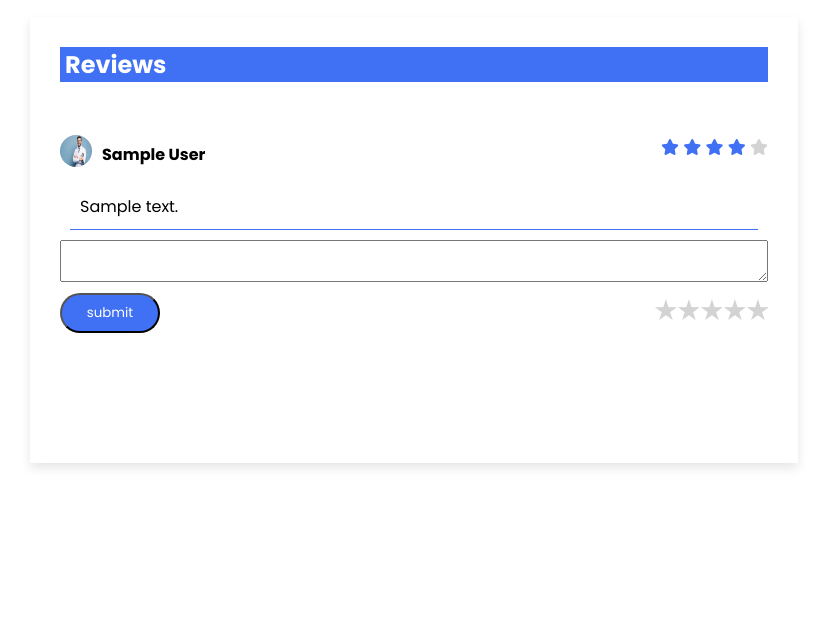
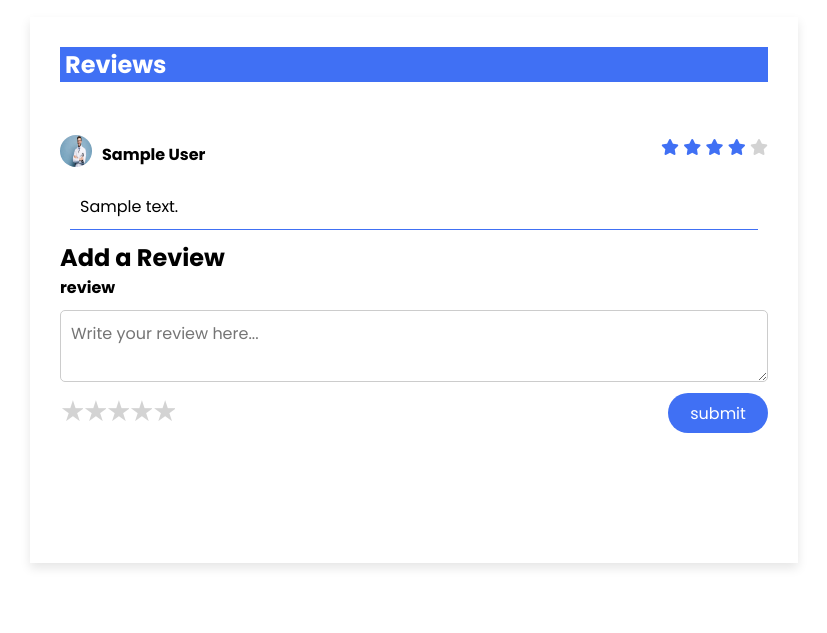
Before and after one commit to MOHAMedelhennawy/Healixra, a Flask app: template templates/doctor_profile.html in a window 1280 px wide. Shown: the part 755-1388 px from the top of the page, without its empty margins (40-867 px from the left). Before the commit the page ends 1223 px from the top, so only its background shows below. Run offline with Flask 3, Linux system fonts and the light colour scheme; tables that the repository leaves empty hold one stand-in row (values such as "Sample post"); the template is opened without the code that fills it: values that come from a table or form of the project are taken from there, most other values are stand-ins (such as "Sample title", 1, 10 or a date in 2020); grey boxes marked "Sample" are stand-in pictures.

Commit message:
Fix rating review, to send stars rating to database

```diff
--- a/models/review.py
+++ b/models/review.py
@@ -5,7 +5,8 @@ from models.base_model import BaseModel
 from sqlalchemy import Column, String, Integer, Text, ForeignKey
 from models.base_model import db
 from flask_wtf import FlaskForm
-from wtforms import TextAreaField, SubmitField
+from wtforms import TextAreaField, SubmitField, RadioField
+from wtforms.validators import InputRequired
 
 class Review(BaseModel, db.Model):
     __tablename__ = 'reviews'
@@ -19,5 +20,11 @@ class Add_review(FlaskForm):
     text = TextAreaField(
         'review'
     )
-
+    rating = RadioField('Rating', choices=[
+        ('5', '5 stars'),
+        ('4', '4 stars'),
+        ('3', '3 stars'),
+        ('2', '2 stars'),
+        ('1', '1 star')
+    ], validators=[InputRequired(message="Rating is required.")])
     submit = SubmitField('submit')
--- a/routes.py
+++ b/routes.py
@@ -184,6 +184,14 @@ from datetime import datetime, timedelta
 
 @app.route('/doctor/<doctor_id>', methods=['GET'])
 def doctor_profile(doctor_id):
+    """Display HTML file of doctor
+
+    Keyword arguments:
+        argument -- doctor_id
+    Return:
+        Returned HTML tmeplete displaying doctor page
+    """
+
     form = Add_review()
     doctor = Doctor.query.filter_by(id=doctor_id).first()
     reviews = Review.query.filter_by(doctor_id=doctor.id).join(Patient).order_by(Review.updated_at.desc()).all()
@@ -200,17 +208,24 @@ def doctor_profile(doctor_id):
 @app.route('/doctor/<doctor_id>/add_review', methods=['POST'])
 @login_required
 def add_review(doctor_id):
+    """Add review and store it in database
+
+    Keyword arguments:
+        argument -- doctor_id
+    Return:
+        Rendered HTML template displaying all reviews.
+    """
+
     form = Add_review()
-    if form.validate_on_submit() and form.text.data:  # Ensure the form is validated before processing
+    if form.validate_on_submit() and form.text.data:
         review = Review(
             patient_id=current_user.id,
             doctor_id=doctor_id,
             review_text=form.text.data,
-            rating=3  # You can set the rating dynamically if needed
+            rating=int(form.rating.data)
         )
         db.session.add(review)
         db.session.commit()
-        return redirect(url_for('doctor_profile', doctor_id=doctor_id))
     return redirect(url_for('doctor_profile', doctor_id=doctor_id))
 
 @app.route('/doctor/<doctor_id>/appointments/<date>', methods=['GET'])
@@ -244,6 +259,14 @@ def book_appointment(doctor_id):
 @app.route('/profile/appointment/<appointment_id>/delete', methods=["GET", "DELETE"])
 @login_required
 def delete_appointment(appointment_id):
+    """Delete appointment passed on id
+
+    Keyword arguments:
+        argument -- appointment_id
+    Return:
+        Returned HTML templete of all existing appointments in user profile
+    """
+
     appointment = Appointment.query.filter_by(id=appointment_id).first()
     db.session.delete(appointment)
     db.session.commit()
@@ -251,10 +274,16 @@ def delete_appointment(appointment_id):
 
 @app.route("/doctors")
 def doctorsPage():
+    """Returned all doctors
+    """
+
     return redirect(url_for('search_all'))
 
 @app.route("/register", methods=['GET', 'POST'])
 def register():
+    """Registeration form
+    """
+
     if current_user.is_authenticated:
         return redirect(url_for('homePage'))
     colours = ['Male', 'Female']
@@ -277,6 +306,9 @@ def register():
 
 @app.route("/login", methods=['GET', 'POST'])
 def login():
+    """Login form
+    """
+
     if current_user.is_authenticated:
         return redirect(url_for('homePage'))
 
@@ -302,6 +334,12 @@ def logout():
 @app.route('/profile')
 @login_required
 def profile():
+    """List all appointments
+
+    Return:
+        Returned HTML templete of all existing and unexpired appointments in user profile
+    """
+
     user_appointments = Appointment.query.filter(
         Appointment.patient_id == current_user.id,
        (Appointment.appointment_date > datetime.now().date()) |
@@ -315,6 +353,9 @@ def profile():
 @app.route('/settings', methods=['GET', 'POST'])
 @login_required
 def settings():
+    """Update user information
+    """
+
     form = updateProfile()
     if form.validate_on_submit():
         current_user.first_name = form.first_name.data
--- a/static/doctor_profile.css
+++ b/static/doctor_profile.css
@@ -170,17 +170,19 @@
     height: 32px;
     border-radius: 50%;
 }
-
-.add-review{
+.add-review {
     margin-bottom: 100px;
     max-width: 100%;
 }
-
-.add-review .comment{
+.add-review .comment {
     width: 100%;
+    padding: 10px;
+    margin-top: 5px;
+    border: 1px solid #ccc;
+    border-radius: 5px;
+    font-size: 16px;
 }
-
-.add-review .submit_rating .submit .submit-btn{
+.add-review .submit_rating .submit .submit-btn {
     background-color: #4070f4;
     color: white;
     width: 100px;
@@ -189,14 +191,67 @@
     border-radius: 20px;
     transition: all 1s ease;
     cursor: pointer;
+    border: none;
+    font-size: 16px;
 }
-
-.submit_rating{
+.submit_rating {
     display: flex;
     justify-content: space-between;
+    align-items: center;
 }
-
-.add-review .submit_rating .submit .submit-btn:hover{
+.add-review .submit_rating .submit .submit-btn:hover {
     background-color: #002fba;
-
 }
+.rate-area {
+    float: left;
+    border-style: none;
+}
+.rate-area:not(:checked) > input {
+    position: absolute;
+    top: -9999px;
+    clip: rect(0, 0, 0, 0);
+}
+.rate-area:not(:checked) > label {
+    float: right;
+    width: 0.8em;
+    overflow: hidden;
+    white-space: nowrap;
+    cursor: pointer;
+    font-size: 180%;
+    color: lightgrey;
+}
+.rate-area:not(:checked) > label:before {
+    content: "★";
+}
+.rate-area > input:checked ~ label {
+    color: #4070f4;
+}
+.rate-area:not(:checked) > label:hover,
+.rate-area:not(:checked) > label:hover ~ label {
+    color: #4070f4;
+}
+.rate-area > input:checked + label:hover,
+.rate-area > input:checked + label:hover ~ label,
+.rate-area > input:checked ~ label:hover,
+.rate-area > input:checked ~ label:hover ~ label,
+.rate-area > label:hover ~ input:checked ~ label {
+    color: #4070f4;
+}
+.form-label {
+    display: block;
+    margin-bottom: 5px;
+    font-weight: bold;
+}
+.invalid-feedback {
+    color: red;
+    display: none;
+}
+.was-validated .comment:invalid + .invalid-feedback {
+    display: block;
+}
+.was-validated .rating input[type="radio"]:invalid + .invalid-feedback {
+    display: block;
+}
+.form-control{
+    width: 100%;
+}
--- a/templates/doctor_profile.html
+++ b/templates/doctor_profile.html
@@ -66,21 +66,31 @@
                 </div>
                 {% endfor %}
                 <div class="add-review">
-                    <form action="{{ url_for('add_review', doctor_id=doctor.id) }}" method="POST">
+                    <h1 class="text-center">Add a Review</h1>
+                    <form action="{{ url_for('add_review', doctor_id=doctor.id) }}" method="POST" class="needs-validation" novalidate>
                         {{ form.hidden_tag() }}
-                        {{ form.text(class_='comment') }}
+                        <div class="form-group">
+                            <label for="comment" class="form-label">{{ form.text.label }}</label>
+                            {{ form.text(class_='comment', placeholder='Write your review here...') }}
+                            <div class="invalid-feedback">
+                                Please provide a review.
+                            </div>
+                        </div>
                         <div class="submit_rating">
+                            <div class="rating">
+                                <div class="rate-area">
+                                    <input type="radio" id="5-star" name="rating" value="5" required/><label for="5-star" title="Amazing">★</label>
+                                    <input type="radio" id="4-star" name="rating" value="4" required/><label for="4-star" title="Good">★</label>
+                                    <input type="radio" id="3-star" name="rating" value="3" required/><label for="3-star" title="Average">★</label>
+                                    <input type="radio" id="2-star" name="rating" value="2" required/><label for="2-star" title="Not Good">★</label>
+                                    <input type="radio" id="1-star" name="rating" value="1" required/><label for="1-star" title="Bad">★</label>
+                                </div>
+                                <div class="invalid-feedback">
+                                    Please provide a rating.
+                                </div>
+                            </div>
                             <div class="submit">
                                 {{ form.submit(class_='submit-btn') }}
-                            </div>
-                            <div class="rating">
-                                <ul class="rate-area">
-                                    <input type="radio" id="5-star" name="rating" value="5" /><label for="5-star" title="Amazing">5 stars</label>
-                                    <input type="radio" id="4-star" name="rating" value="4" /><label for="4-star" title="Good">4 stars</label>
-                                    <input type="radio" id="3-star" name="rating" value="3" /><label for="3-star" title="Average">3 stars</label>
-                                    <input type="radio" id="2-star" name="rating" value="2" /><label for="2-star" title="Not Good">2 stars</label>
-                                    <input type="radio" id="1-star" name="rating" value="1" /><label for="1-star" title="Bad">1 star</label>
-                                </ul>
                             </div>
                         </div>
                     </form>
```
